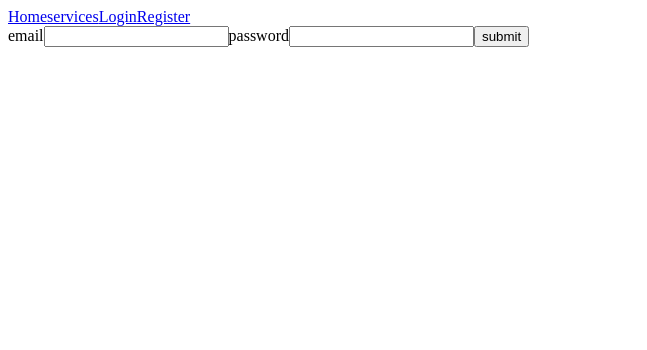
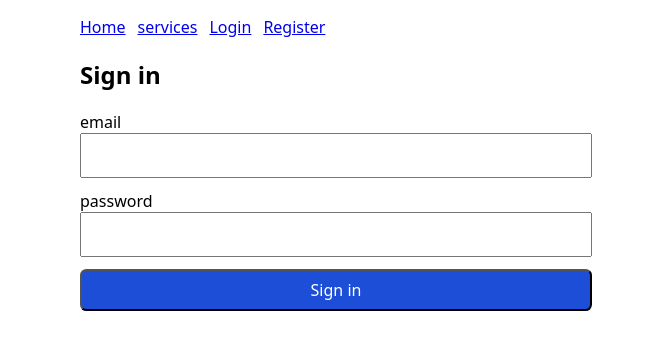
Before and after one commit to anassk01/local-services-booking, a React (Vite) app in the folder client/: page /login in a window 1280 px wide. Shown: the top 350 px of the page, without its empty margins (0-647 px from the left). Built offline with nearby package versions, Linux system fonts and the light colour scheme.

Commit message:
style(frontend): add shared layout and improve account pages

```diff
--- a/client/index.html
+++ b/client/index.html
@@ -4,7 +4,7 @@
     <meta charset="UTF-8" />
     <link rel="icon" type="image/svg+xml" href="/favicon.svg" />
     <meta name="viewport" content="width=device-width, initial-scale=1.0" />
-    <title>client</title>
+    <title>Local Services Booking</title>
   </head>
   <body>
     <div id="root"></div>
--- a/client/src/index.css
+++ b/client/src/index.css
@@ -0,0 +1,64 @@
+body {
+  font-family: system-ui, sans-serif;
+  margin: 1rem auto;
+  padding-inline: 1rem;
+  max-width: 70rem;
+}
+
+nav {
+  display: flex;
+  gap: 0.75rem;
+  flex-wrap: wrap;
+}
+
+input,
+select,
+button {
+  font: inherit;
+  padding: 0.6rem;
+}
+
+form {
+  display: grid;
+  gap: 0.75rem;
+  max-width: 32rem;
+}
+
+label {
+  display: grid;
+}
+
+.primary-action {
+  display: inline-block;
+  background-color: #1d4ed8;
+  border-radius: 0.4rem;
+  color: rgb(255, 255, 255);
+  padding: 0.5rem 1rem;
+  text-decoration: none;
+}
+
+.card {
+  border: 1px solid #d1d5db;
+  margin-block: 0.75rem;
+  padding: 0.75rem 1rem;
+  max-width: 30rem;
+}
+
+.actions {
+  display: flex;
+  align-items: center;
+  gap: 0.75em;
+  flex-wrap: wrap;
+  margin-top: 0.75rem;
+}
+
+img {
+  max-width: 100%;
+  height: auto;
+}
+
+.service-thubmail {
+  object-fit: cover;
+  width: 180px;
+  height: 120px;
+}
--- a/client/src/main.jsx
+++ b/client/src/main.jsx
@@ -2,7 +2,7 @@ import { createRoot } from "react-dom/client";
 import { BrowserRouter } from "react-router-dom";
 import App from "./App";
 import { AuthProvider } from "./context/AuthContext";
-
+import "./index.css";
 const root = createRoot(document.getElementById("root"));
 root.render(
   <BrowserRouter>
--- a/client/src/pages/Home.jsx
+++ b/client/src/pages/Home.jsx
@@ -1,5 +1,20 @@
+import { Link } from "react-router-dom";
 function Home() {
-  return <h2>Home</h2>;
+  return (
+    <>
+      <h1>Local Services Booking</h1>
+      <p>
+        Find local services, book a date and time, and track your reservations.
+      </p>
+      <div>
+        <Link to="/services" className="primary-action">
+          Browse services
+        </Link>
+        {" — "}
+        <Link to="/reservations">My reservations</Link>
+      </div>
+    </>
+  );
 }
 
 export default Home;
--- a/client/src/pages/Login.jsx
+++ b/client/src/pages/Login.jsx
@@ -29,6 +29,7 @@ function Login() {
 
   return (
     <>
+      <h2>Sign in</h2>
       <form onSubmit={onSubmit}>
         <label>
           email
@@ -48,7 +49,9 @@ function Login() {
             onChange={onChange}
           />
         </label>
-        <button type="submit">submit</button>
+        <button className="primary-action" type="submit">
+          Sign in
+        </button>
       </form>
       <div>{error}</div>
     </>
--- a/client/src/pages/Profile.jsx
+++ b/client/src/pages/Profile.jsx
@@ -4,9 +4,12 @@ function Profile() {
   const { user } = useContext(AuthContext);
   return (
     <>
-      <div>{user.name}</div>
-      <div>{user.email}</div>
-      <div>{user.role}</div>
+      <h2>User Details</h2>
+      <div className="card">
+        <div>Name: {user.name}</div>
+        <div>Email: {user.email}</div>
+        <div>Role: {user.role}</div>
+      </div>
     </>
   );
 }
--- a/client/src/pages/Register.jsx
+++ b/client/src/pages/Register.jsx
@@ -23,6 +23,7 @@ function Register() {
 
   return (
     <>
+      <h2>Create account</h2>
       <form onSubmit={handleSubmit}>
         <label>
           name
@@ -51,7 +52,9 @@ function Register() {
             onChange={handleChange}
           />
         </label>
-        <button type="submit">submit</button>
+        <button className="primary-action" type="submit">
+          Create account
+        </button>
       </form>
       <div>
         <div>{error ? error : ""}</div>
```
